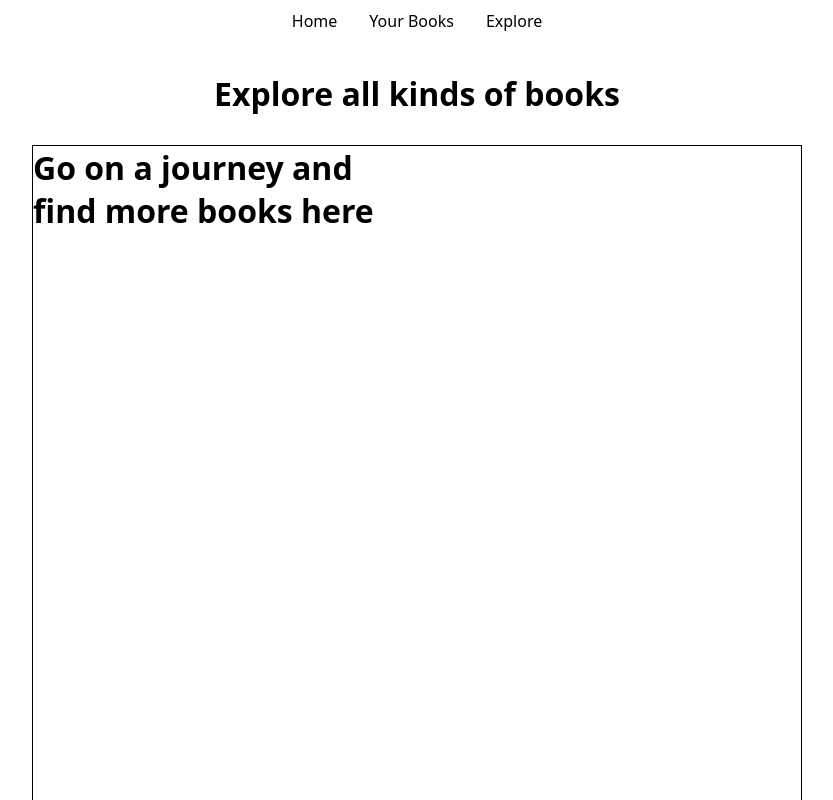
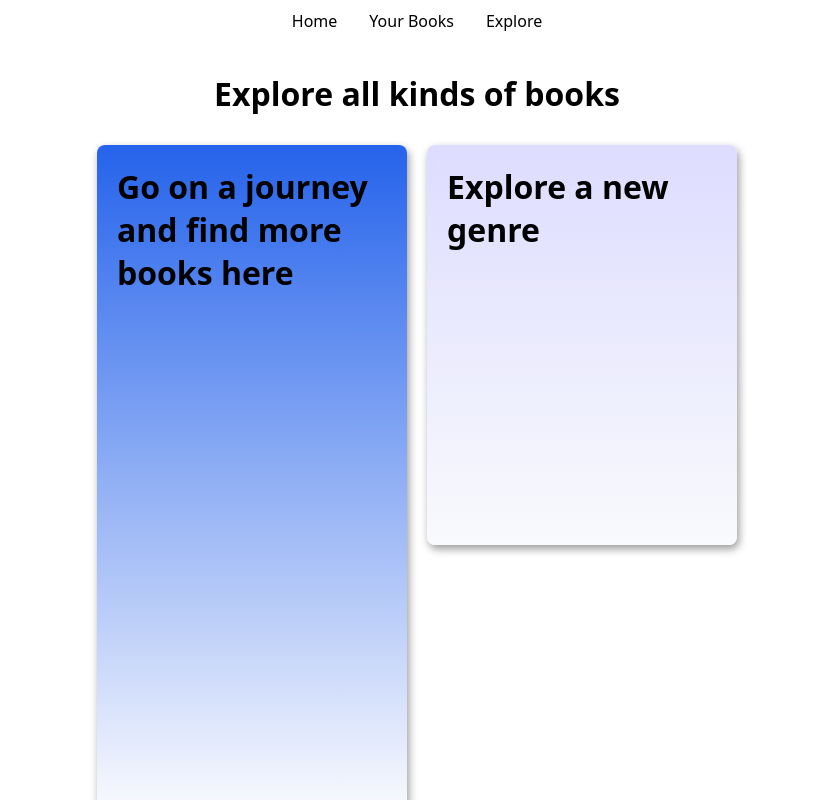
Before and after one commit to rto24/book-hiker, a React app: page /explore in a window 1280 px wide. Shown: the top 800 px of the page, without its empty margins (223-1056 px from the left). Built offline with nearby package versions, Linux system fonts and the light colour scheme.

Commit message:
update explore page

```diff
--- a/src/App.css
+++ b/src/App.css
@@ -49,7 +49,7 @@ body {
   box-shadow: 0 4px 8px rgba(0, 0, 0, 0.1);
   margin: auto 50px auto auto;
   max-width: 600px;
-  background: linear-gradient(#94a3b8, #9198e5);
+  background: linear-gradient(#1c51c5, #fbfbfe);
 }
 
 .form > label, input {
@@ -89,6 +89,8 @@ body {
   max-height: 600px;
   overflow-y: auto;
   overflow-x: hidden;
+  scrollbar-color: #1c51c5 #dedcff;
+  scrollbar-width: thin;
   border: 1px solid black;
   width: 75%;
   margin: auto auto auto 50px;
@@ -209,14 +211,38 @@ body {
   display: grid;
   grid-template-columns: 1fr 1fr;
   grid-template-rows: 400px 250px 150px 200px;
-  width: 60%;
+  width: 50%;
   margin: auto;
-  border: 1px solid black;
+  /* border: 1px solid black; */
+  gap: 20px;
 }
 
 .explore-header {
   text-align: center;
   margin: 30px;
+}
+
+.explore-all {
+  background: linear-gradient(#2563eb, #fbfbfe);
+  grid-row: 1 / 3;
+  border-radius: 8px;
+  box-shadow: 2px 4px 8px rgba(0, 0, 0, 0.4);
+  animation: fadeInFromLeft 1s forwards;
+}
+
+.explore-all-header {
+  padding: 20px;
+}
+
+.explore-genres {
+  background: linear-gradient(#dedcff, #f8fafc);
+  border-radius: 8px;
+  box-shadow: 2px 4px 8px rgba(0, 0, 0, 0.4);
+  animation: fadeInFromRight 1s forwards;
+}
+
+.explore-genres-header {
+  padding: 20px;
 }
 
 @keyframes fadeInFromTop {
--- a/src/components/ExploreAllBooks.jsx
+++ b/src/components/ExploreAllBooks.jsx
@@ -3,7 +3,7 @@ import React from "react";
 const ExploreAllBooks = () => {
   return (
     <div className="explore-all">
-      <h1>Go on a journey and find more books here</h1>
+      <h1 className="explore-all-header">Go on a journey and find more books here</h1>
     </div>
   )
 }
--- a/src/components/ExploreContainer.jsx
+++ b/src/components/ExploreContainer.jsx
@@ -1,6 +1,7 @@
 import React from "react";
 import Spline from '@splinetool/react-spline';
 import ExploreAllBooks from "./ExploreAllBooks";
+import ExploreGenres from "./ExploreGenres";
 
 const Explore = () => {
   return (
@@ -8,6 +9,7 @@ const Explore = () => {
     <h1 className="explore-header">Explore all kinds of books</h1>
     <div className="explore-container">
       <ExploreAllBooks />
+      <ExploreGenres />
     </div>
     </>
   )
--- a/src/components/ExploreGenres.jsx
+++ b/src/components/ExploreGenres.jsx
@@ -3,7 +3,7 @@ import React from "react";
 const ExploreGenres = () => {
   return (
     <div className="explore-genres">
-      <h1 className="genre-header">Explore a new genre</h1>
+      <h1 className="explore-genres-header">Explore a new genre</h1>
     </div>
   )
 }
```
